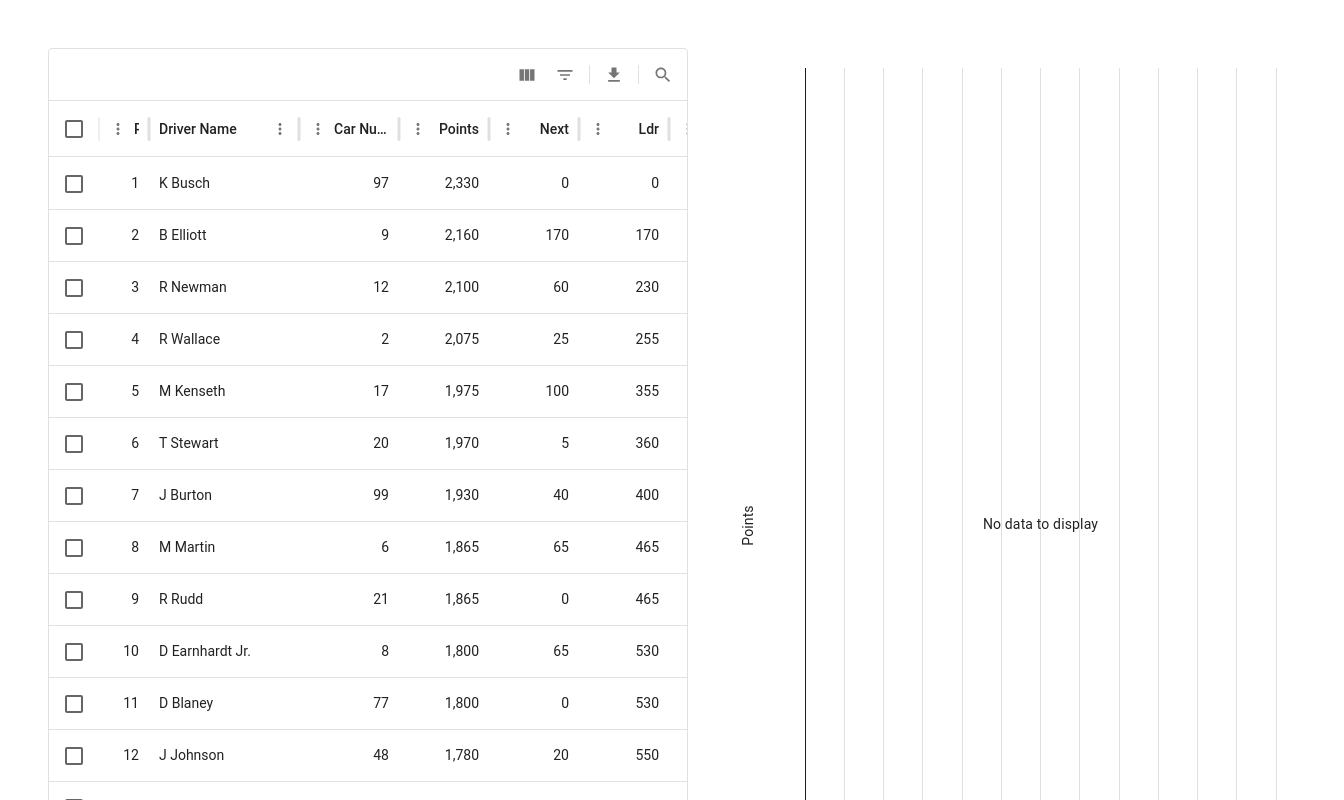
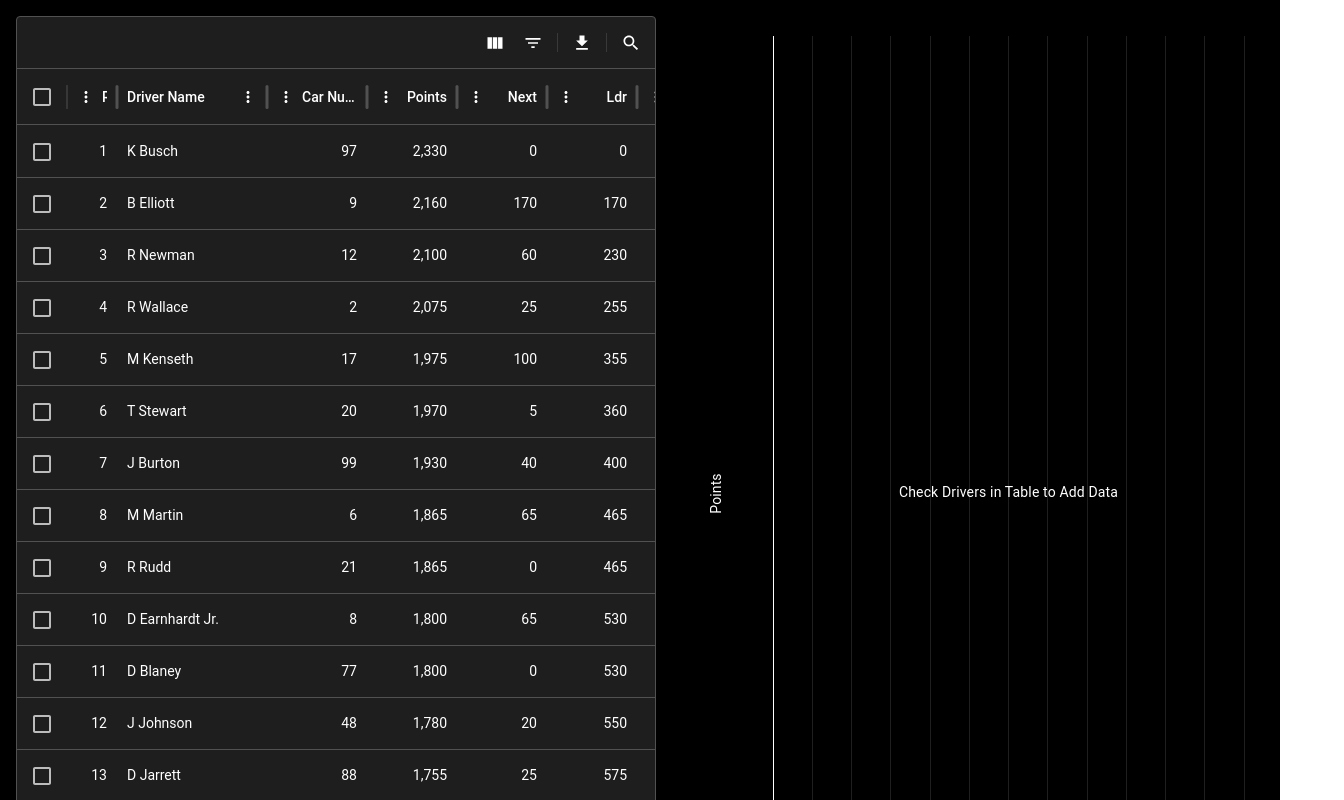
Before and after one commit to AsMurphy-student/nr2003-points-site, a React (Vite) app: page / in a window 1280 px wide. Shown: the top 800 px of the page, 1344 px wide, since content can reach past the window. Built offline with nearby package versions, Linux system fonts and the light colour scheme.

Commit message:
Made progress on styling via theme component

```diff
--- a/src/App.css
+++ b/src/App.css
@@ -1,9 +1,9 @@
-#root {
+/* #root {
   width: 100%;
   margin: 0 auto;
   padding: 2rem;
   text-align: center;
-}
+} */
 
 .logo {
   height: 6em;
--- a/src/App.tsx
+++ b/src/App.tsx
@@ -1,6 +1,6 @@
 import { useState } from 'react'
 import './App.css'
-import { LineChart, LineSeriesType } from '@mui/x-charts'
+import { ChartContainer, LineChart, LinePlot, LineSeriesType } from '@mui/x-charts'
 import { Box, createTheme, Stack } from '@mui/material'
 
 import { driversData, driversPointsPerRace, racesData } from './jsonFetchers/rosterData'
@@ -11,6 +11,25 @@ import { ThemeProvider } from '@emotion/react'
 function App() {
   // const [count, setCount] = useState(0);
 
+  const defaultTheme = createTheme({
+    palette: {
+      mode: 'dark',
+      text: {
+        primary: '#fff'
+      },
+      primary: {
+        main: '#1976d2',
+        light: '#42a5f5',
+        dark: '#1565c0',
+        contrastText: '#fff',
+      },
+      secondary: {
+        main: '#000000',
+        contrastText: '#fff',
+      }
+    },
+
+  });
 
   driversData.forEach((value) => {
     console.log(value);
@@ -227,8 +246,136 @@ function App() {
   const xAxisRaceArray = new Array(racesData.length).fill(null).map((_,i) => i + 1)
 
   return (
-    <>
-      {/* <div>
+
+
+        <ThemeProvider theme={defaultTheme}>
+          <Box sx={{flexGrow: 1, minHeight: '100vh', backgroundColor: 'secondary.main'}}>
+            <Stack direction='row' sx={{ flexGrow: 1}}>
+              <Box sx={{ height: 1000, width: '50%', margin: 0, padding: '1rem' }}>
+                <DataGrid
+                  rows={rows}
+                  columns={columns}
+                  autoPageSize
+                  checkboxSelection
+                  disableRowSelectionOnClick
+                  onRowSelectionModelChange={(ids) => {
+                    setLineArray([]);
+
+                    let newArray: LineSeriesType[] = [];
+
+                    ids.ids.forEach(row => {
+                      const index = Number(row) - 1;
+
+                      const newSeries: LineSeriesType = {
+                        curve: "linear",
+                        data: driversPointsPerRace[index],
+                        label: driversNames[index],
+                        type: 'line',
+                        showMark: false,
+                      };
+
+                      newArray.push(newSeries);
+
+                    });
+
+                    newArray.sort((a: LineSeriesType, b: LineSeriesType) => {
+                      return b.data![b.data!.length - 1]! - a.data![a.data!.length - 1]!;
+                    });
+
+                    setLineArray(newArray);
+                  }}
+                  showToolbar
+                />
+              </Box>
+
+              <Box sx={{ height: 1000, width: '100%', margin: 0, padding: '1rem' }}>
+                <LineChart
+                  slotProps={{
+                    noDataOverlay: {
+                        message: "Check Drivers in Table to Add Data",
+                    }
+                  }}
+                  // sx={{
+                  //   //change left yAxis label styles
+                  //   "& .MuiChartsAxis-left .MuiChartsAxis-tickLabel":{
+                  //     strokeWidth:"1.0",
+                  //     fill:"#ffffff"
+                  //   },
+                  //   // change all labels fontFamily shown on both xAxis and yAxis
+                  //   // "& .MuiChartsAxis-tickContainer .MuiChartsAxis-tickLabel":{
+                  //   //     fontFamily: "Roboto",
+                  //   //   },
+                  //     // change bottom label styles
+                  //     "& .MuiChartsAxis-bottom .MuiChartsAxis-tickLabel":{
+                  //         strokeWidth:"0.5",
+                  //         fill:"#ffffff"
+                  //     },
+                  //     "& .MuiChartsAxis-bottom .MuiChartsAxis-label":{
+                  //         strokeWidth:"0.5",
+                  //         fill:"#ffffff"
+                  //     },
+                  //     // "& .MuiChartsGrid-root .MuiChartsGrid-verticalLine":{
+                  //     //     strokeWidth:"0.5",
+                  //     //     fill:"#ffffff"
+                  //     // },
+                  //     ".MuiChartsGrid-line":{
+                  //         strokeWidth:"0.5",
+                  //         fill:"#1976d2",
+                  //         shapeRendering: 'crispEdges',
+                  //     },
+                  //       // bottomAxis Line Styles
+                  //     "& .MuiChartsAxis-bottom .MuiChartsAxis-line":{
+                  //       stroke:"#ffffff",
+                  //       strokeWidth:1.0
+                  //     },
+                  //     // leftAxis Line Styles
+                  //     "& .MuiChartsAxis-left .MuiChartsAxis-line":{
+                  //       stroke:"#ffffff",
+                  //       strokeWidth:1.0
+                  //     },
+                  //       // bottomAxis Line Styles
+                  //       "& .MuiChartsAxis-bottom .MuiChartsAxis-tick":{
+                  //         stroke:"#ffffff",
+                  //         strokeWidth:1.0
+                  //       },
+                  //       // leftAxis Line Styles
+                  //       "& .MuiChartsAxis-left .MuiChartsAxis-tick":{
+                  //         stroke:"#ffffff",
+                  //         strokeWidth:1.0
+                  //       },
+                  //       // leftAxis Line Styles
+                  //       "& .MuiChartsXAxis-line":{
+                  //         stroke:"#ffffff",
+                  //         strokeWidth:1.0
+                  //       }
+                  // }}
+                  xAxis={[{ data: xAxisRaceArray, scaleType: "point", label: 'Races' }]}
+                  yAxis={[{label: 'Points'}]}
+                  series={lineArray}
+                  height={1000}
+                  hideLegend
+                  grid={{ vertical: true, horizontal: true, }}
+                />
+              </Box>
+
+              {/* <ChartContainer
+                height={300}
+                series={[
+                  {
+                    type: 'line',
+                    data: [13, 13, 54, 651, 657, 987, 64, 654, 954, 654, 897, 84],
+                  },
+                ]}
+                xAxis={[{ data: [1, 2, 3, 4, 5, 6, 7, 8, 9, 10, 11, 12], position: 'none' }]}
+                yAxis={[{ position: 'none' }]}
+              >
+                <LinePlot />
+              </ChartContainer> */}
+
+            </Stack>
+          </Box>
+
+          {/* <div>
 
         <Container
           sx={{backgroundColor: 'white'}}
@@ -275,56 +422,7 @@ function App() {
           count is {count}
         </button> */}
 
-          <Stack direction='row' sx={{ flexGrow: 1}}>
-            <Box sx={{ height: 1000, width: '50%', margin: 0, padding: '1rem' }}>
-              <DataGrid
-                rows={rows}
-                columns={columns}
-                autoPageSize
-                checkboxSelection
-                disableRowSelectionOnClick
-                onRowSelectionModelChange={(ids) => {
-                  setLineArray([]);
-
-                  let newArray: LineSeriesType[] = [];
-
-                  ids.ids.forEach(row => {
-                    const index = Number(row) - 1;
-
-                    const newSeries: LineSeriesType = {
-                      curve: "linear",
-                      data: driversPointsPerRace[index],
-                      label: driversNames[index],
-                      type: 'line',
-                      showMark: false,
-                    };
-
-                    newArray.push(newSeries);
-
-                  });
-
-                  newArray.sort((a: LineSeriesType, b: LineSeriesType) => {
-                    return b.data![b.data!.length - 1]! - a.data![a.data!.length - 1]!;
-                  });
-
-                  setLineArray(newArray);
-                }}
-                showToolbar
-              />
-            </Box>
-
-            <Box sx={{ height: 1000, width: '100%', margin: 0, padding: '1rem' }}>
-              <LineChart
-                xAxis={[{ data: xAxisRaceArray, scaleType: "point", label: 'Races' }]}
-                yAxis={[{label: 'Points'}]}
-                series={lineArray}
-                height={1000}
-                hideLegend
-                grid={{ vertical: true, horizontal: true }}
-              />
-            </Box>
-          </Stack>
-      {/* <BarChart
+{/* <BarChart
         series={[
           { data: driversPoints },
         ]}
@@ -332,7 +430,10 @@ function App() {
         width={2460}
         xAxis={[{ data: driversNames, scaleType: 'band' }]}
       /> */}
-    </>
+
+        </ThemeProvider>
+
+
   )
 }
 
--- a/src/index.css
+++ b/src/index.css
@@ -1,4 +1,4 @@
-:root {
+/* :root {
   font-family: system-ui, Avenir, Helvetica, Arial, sans-serif;
   line-height: 1.5;
   font-weight: 400;
@@ -11,7 +11,7 @@
   text-rendering: optimizeLegibility;
   -webkit-font-smoothing: antialiased;
   -moz-osx-font-smoothing: grayscale;
-}
+} */
 
 a {
   font-weight: 500;
@@ -22,12 +22,17 @@ a:hover {
   color: #535bf2;
 }
 
+:root {
+  padding: 0;
+}
+
 body {
   margin: 0;
-  display: flex;
-  place-items: center;
-  min-width: 320px;
-  min-height: 100vh;
+  padding: 0;
+  /* display: flex; */
+  /* place-items: center; */
+  /* min-width: 320px;
+  min-height: 100vh; */
 }
 
 h1 {
```
